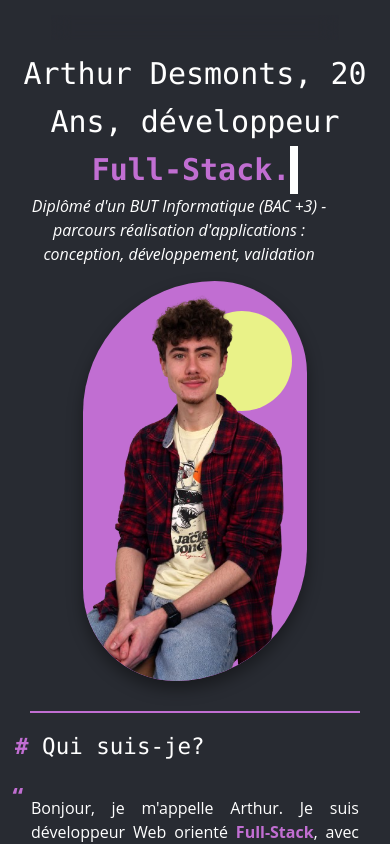
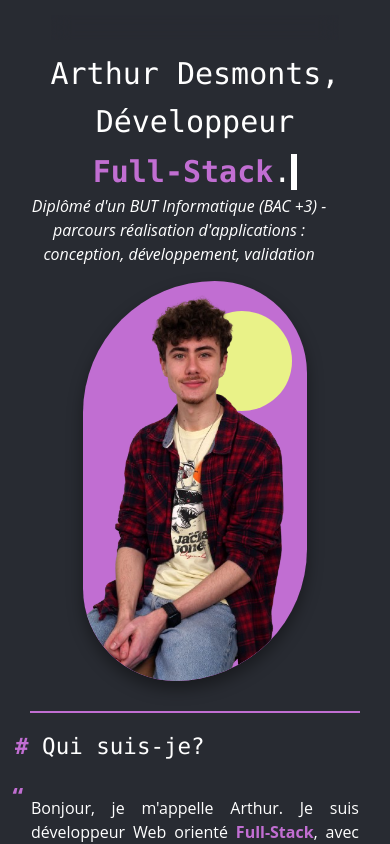
Before and after one commit to ArthurDesmonts/portfolio, a Vue app: page / in a window 390 px wide. Shown: the top 844 px of the page. Built offline with nearby package versions, Linux system fonts and the light colour scheme.

Commit message:
fix animation of typing

```diff
--- a/src/App.vue
+++ b/src/App.vue
@@ -83,7 +83,7 @@ const resetTypingAnimation = (element) => {
     <div class="HeadLine">
       <div>
         <div class="typing-effect-container">
-          <h1>Arthur Desmonts, 20 Ans, développeur <span class="icon typing-effect">Full-Stack.</span></h1>
+          <h1>Arthur Desmonts, <br> Développeur <span class="icon typing-effect">Full-Stack<span class="not-icon">.</span></span></h1>
         </div>
         <p class="subTitle">Diplômé d'un BUT Informatique (BAC +3) - parcours
           réalisation d'applications :
@@ -341,9 +341,14 @@ button:hover {
   display: inline-block;
   overflow: hidden;
   white-space: nowrap;
-  border-right: 8px var(--text-color) solid;
-  animation: typing 4s steps(80, end), blink 0.75s step-end infinite;
-  vertical-align: bottom;
+  border-right: 6px var(--text-color) solid;
+  animation: typing 1.5s steps(30, end), blink 0.75s step-end infinite;
+  vertical-align: middle;
+  line-height: 1.2;
+}
+
+.not-icon {
+  color: var(--text-color);
 }
 
 @keyframes typing {
@@ -437,13 +442,18 @@ button:hover {
     content: none;
   }
 
+  .typing-effect-container {
+    display: flex;
+    align-items: center;
+  }
+
   .typing-effect {
     display: inline-block;
     overflow: hidden;
     white-space: nowrap;
-    border-right: 8px var(--text-color) solid;
-    animation: typing 2s steps(30, end), blink 0.75s step-end infinite;
-    vertical-align: bottom;
+    border-right: 6px var(--text-color) solid;
+    animation: typing 1.5s steps(30, end), blink 0.75s step-end infinite;
+    vertical-align: middle;
   }
 }
 </style>
```
